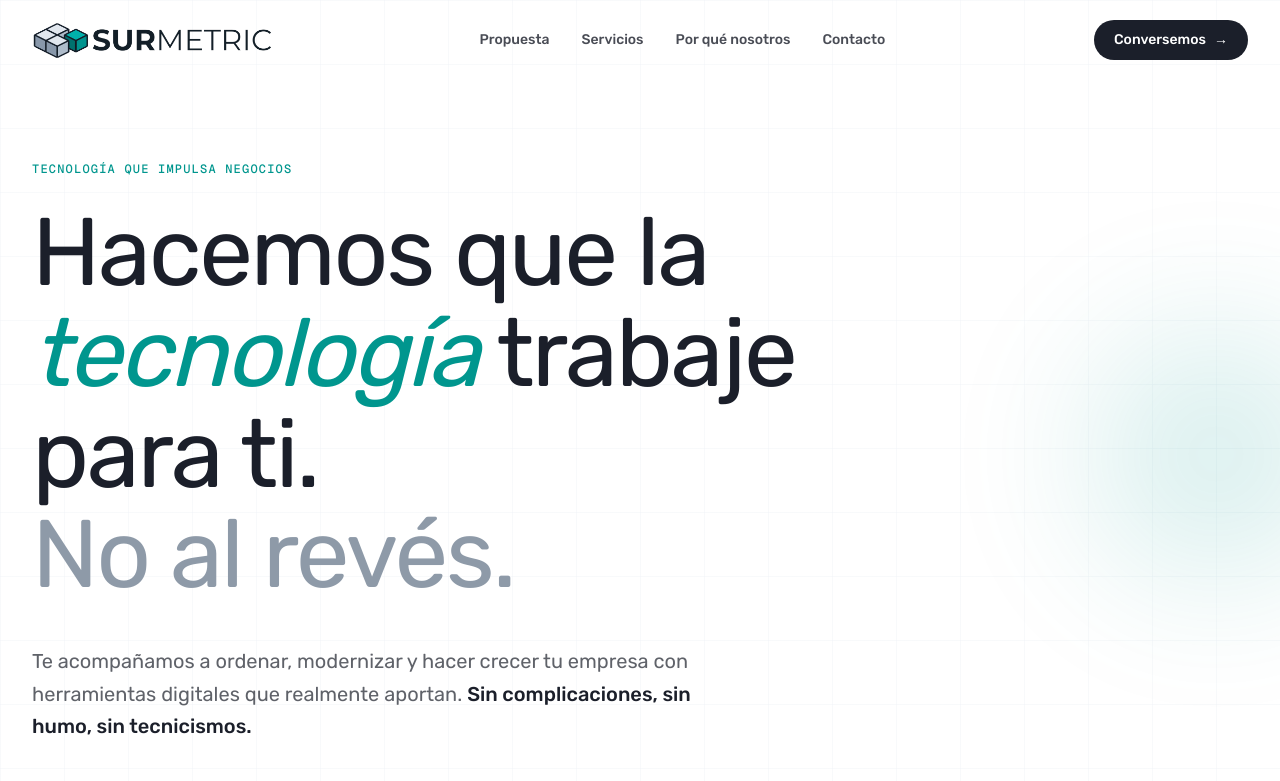
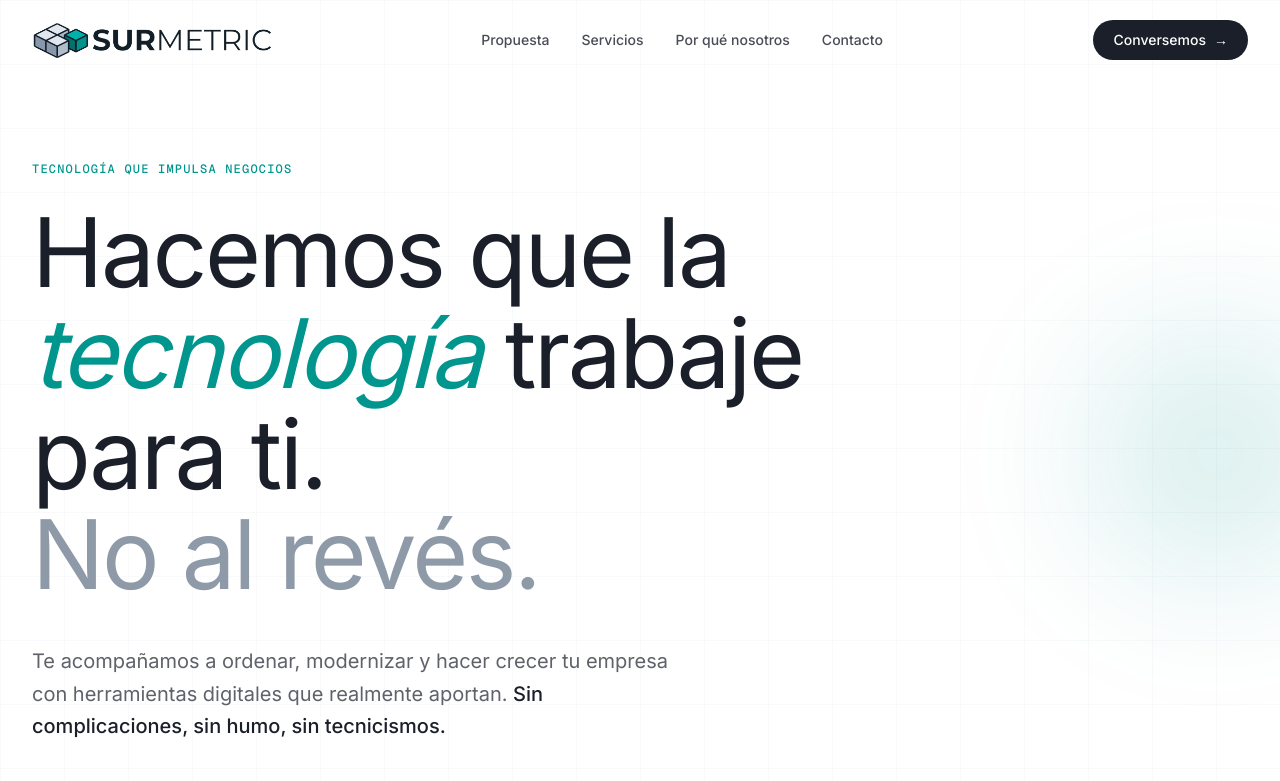
Before and after one commit to fcosalinas/sitio-web-songal, a Next.js app: page / in a window 1280 px wide. Shown: the top 781 px of the page. Built offline with nearby package versions, Linux system fonts and the light colour scheme.

Commit message:
Prueba: aplica Inter en lugar de Rubik
Cambia la tipografía del sitio a Inter manteniendo la misma
estructura (sans + display) para evaluar la apariencia en preview.

```diff
--- a/app/layout.tsx
+++ b/app/layout.tsx
@@ -1,14 +1,14 @@
 import type { Metadata } from "next";
-import { Geist_Mono, Rubik } from "next/font/google";
+import { Geist_Mono, Inter } from "next/font/google";
 import "./globals.css";
 
-const rubik = Rubik({
+const inter = Inter({
   variable: "--font-sans",
   subsets: ["latin"],
   weight: ["300", "400", "500", "600", "700", "800"],
 });
 
-const rubikDisplay = Rubik({
+const interDisplay = Inter({
   variable: "--font-display",
   subsets: ["latin"],
   weight: ["600", "700", "800", "900"],
@@ -68,7 +68,7 @@ export default function RootLayout({
   return (
     <html lang="es">
       <body
-        className={`${rubik.variable} ${rubikDisplay.variable} ${geistMono.variable} antialiased`}
+        className={`${inter.variable} ${interDisplay.variable} ${geistMono.variable} antialiased`}
       >
         {children}
       </body>
```
